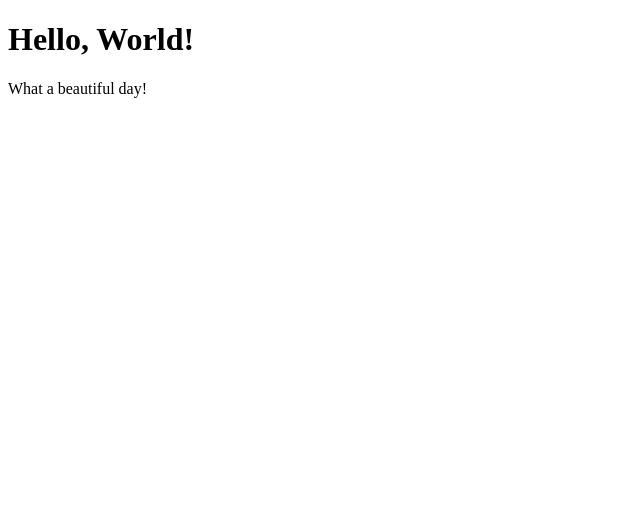
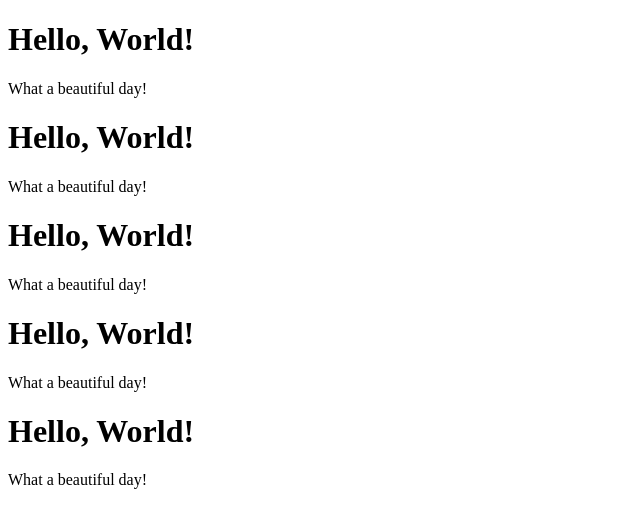
Before and after one commit to MHasanBerk/Develhope-React-Exercises, a React (Create React App) app: page / in a window 1280 px wide. Shown: the top 528 px of the page, without its empty margins (0-640 px from the left). Built offline with nearby package versions, Linux system fonts and the light colour scheme.

Commit message:
components-08 done

```diff
--- a/src/App.js
+++ b/src/App.js
@@ -7,7 +7,14 @@ export class App extends React.Component{
         return(
             <div>
                 <HelloWorld />
+                <HelloWorld />
+                <HelloWorld />
+                <HelloWorld />
+                <HelloWorld />
             </div>
         )
     }
 }
+
+// Yes, we can use hello component more than once. For example in this code block,
+// it will render 5 times.
```
